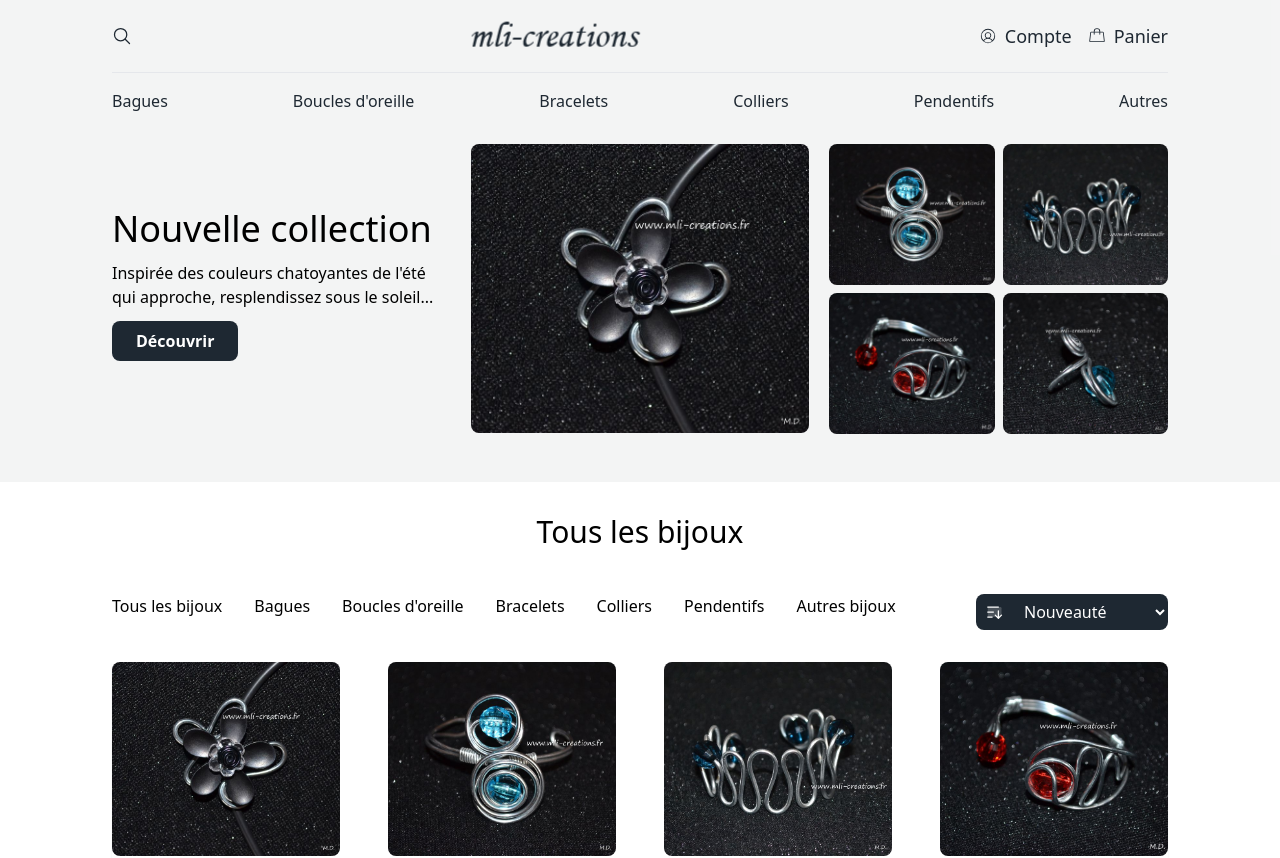
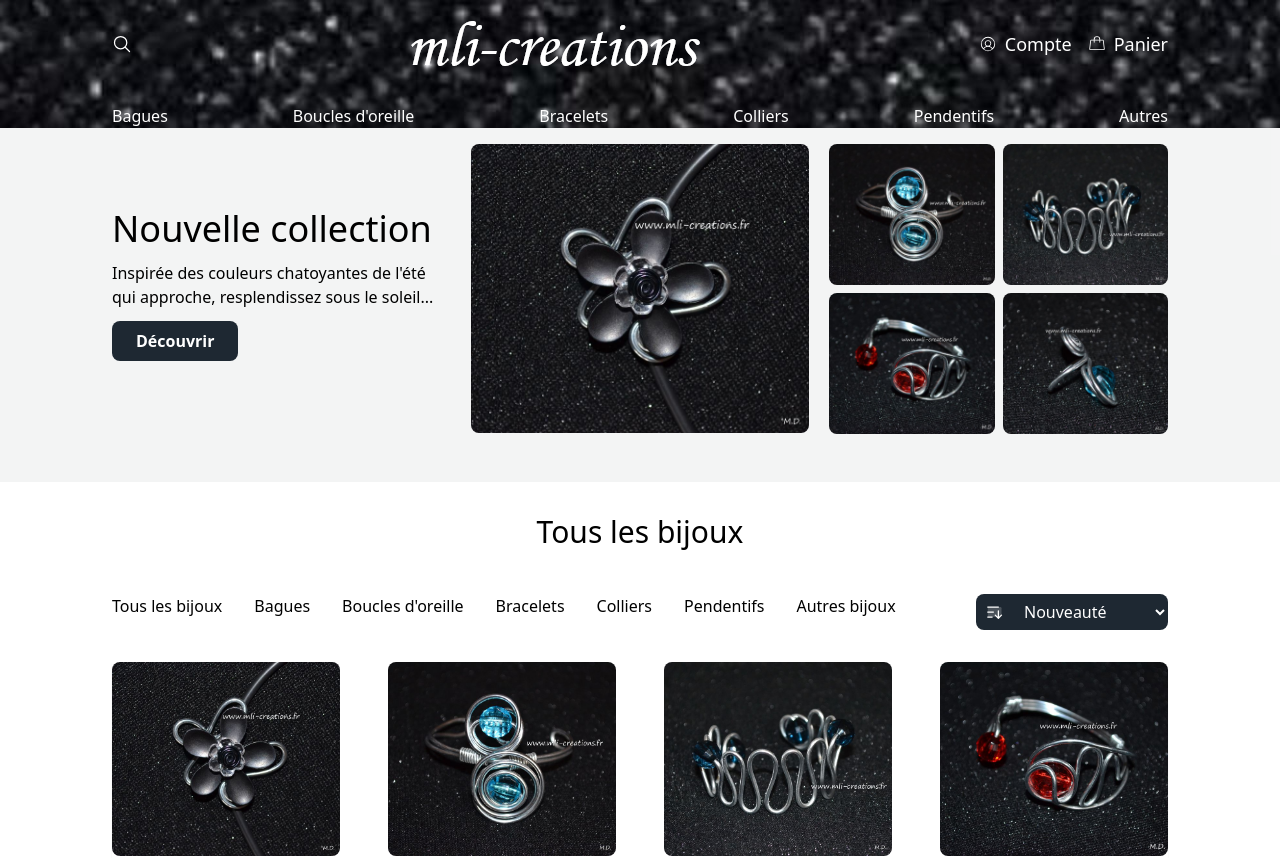
Before and after one commit to Sylvia-iannarelli/mli-creations-front, a React (Vite) app: page / in a window 1280 px wide. Shown: the top 858 px of the page. Built offline with nearby package versions, Linux system fonts and the light colour scheme.

Commit message:
bg-navbar, redisposition bannière, correction logo

```diff
--- a/src/components/Navbar.jsx
+++ b/src/components/Navbar.jsx
@@ -3,7 +3,7 @@ import { IoSearchOutline } from "react-icons/io5"
 import { PiUserCircleLight } from "react-icons/pi";
 import { PiHandbagLight } from "react-icons/pi";
 import { LiaBarsSolid } from "react-icons/lia";
-import logo from "/Logo-mli-creations.png"
+import logo from "/Logo-mli-creations-blanc.png"
 import { Link } from 'react-router-dom';
 import { LiaTimesSolid } from "react-icons/lia";
 
@@ -23,35 +23,33 @@ const Navbar = () => {
     {title: "Autres", path: "/"}
   ]
   return (
-    <header className="max-w-screen-2xl mx-auto container xl:px-28 px-4 absolute top-0 right-0 left-0">
+    <header className="max-w-screen-2xl mx-auto container xl:px-28 px-4 top-0 right-0 left-0 fixed z-10 bg-[url('../../public/images/Capture-BG.JPG')]">
         <nav className="flex justify-between items-center container-fluid md:py-4 pt-6 pb-3">
-            <IoSearchOutline className='text-Black w-5 h-5 cursor-pointer hidden md:block'/>
+            <IoSearchOutline className='text-white w-5 h-5 cursor-pointer hidden md:block'/>
 
             {/* logo */}
-            <a href="/"><img src={logo} alt="logo de la marque mli-creations" /></a>
+            <a href="/"><img className="w-50" src={logo} alt="logo de la marque mli-creations" /></a>
 
             {/* boutons compte et panier */}
-            <div className="text-lg text-Black sm:flex items-center gap-4 hidden">
+            <div className="text-lg text-white sm:flex items-center gap-4 hidden">
                 <a href="/" className="flex items-center gap-2">{<PiUserCircleLight />} Compte</a>
                 <a href="/" className="flex items-center gap-2">{<PiHandbagLight />} Panier</a>
             </div>
 
             {/*  navbar pour petits écrans*/}
-            <div className='sm:hidden'>
+            <div className='sm:hidden w-6 h-6'>
               <button onClick={toggleMenu}>
                 {
-                  isMenuOpen ? <LiaTimesSolid className='w-6 h-6 text-Black' /> : <LiaBarsSolid className='w-6 h-6 text-Black' />
+                  isMenuOpen ? <LiaTimesSolid className='w-6 h-6 text-white' /> : <LiaBarsSolid className='w-6 h-6 text-white' />
                 }
               </button>
             </div>
 
         </nav>
 
-        <hr />
-
         {/* Menu catégories */}
         <div className='pt-4'>
-          <ul className='lg:flex items-center justify-between text-Black hidden'>
+          <ul className='lg:flex items-center justify-between text-white hidden'>
             {
               navItems.map(({title, path}) => (
                 <li key={title} className='hover:text-orange-500'>
--- a/src/pages/home/Banner.jsx
+++ b/src/pages/home/Banner.jsx
@@ -4,7 +4,15 @@ import { Link } from 'react-router-dom'
 const Banner = () => {
   return (
     <div className='max-w-screen-2xl mx-auto container bg-primaryBG py-12 xl:px-28 px-4'>
-        <div className='pt-24 flex flex-col md:flex-row-reverse justify-between items-center gap-5'>
+        <div className='pt-24 flex flex-col md:flex-row justify-between items-center gap-5'>
+            <div className='md:w-1/2'>
+                <h1 className='text-4xl font-light mb-3'>Nouvelle collection</h1>
+                <p className='text-l mb-3'>Inspirée des couleurs chatoyantes de l&apos;été qui approche, resplendissez sous le soleil...</p>
+                <button className='bg-Black hover:bg-orange-500 px-6 py-2 mb-2 text-white font-semibold rounded-lg'>Découvrir</button>
+            </div>
+            <div className='md:w-1/2'>
+                <Link to="/"><img className='w-full hover:scale-105 transition-all duration-200 rounded-lg' src="/images/favoris/image3.jpg" alt="" /></Link>
+            </div>
             <div className='md:w-1/2'>
                 <div className='grid grid-cols-2 gap-2'>
                 <Link to="/"><img className='w-full hover:scale-105 transition-all duration-200 rounded-lg' src="/images/favoris/image1.jpg" alt="" /></Link>
@@ -13,14 +21,6 @@ const Banner = () => {
                 <Link to="/"><img className='w-full hover:scale-105 transition-all duration-200 rounded-lg' src="/images/favoris/image4.jpg" alt="" /></Link>
                 </div>
             </div>
-            <div className='md:w-1/2'>
-                <Link to="/"><img className='w-full hover:scale-105 transition-all duration-200 rounded-lg' src="/images/favoris/image3.jpg" alt="" /></Link>
-            </div>
-            <div className='md:w-1/2'>
-                <h1 className='text-4xl font-light mb-3'>Nouvelle collection</h1>
-                <p className='text-l mb-3'>Inspirée des couleurs chatoyantes de l&apos;été qui approche, resplendissez sous le soleil...</p>
-                <button className='bg-Black hover:bg-orange-500 px-6 py-2 mb-2 text-white font-semibold rounded-lg'>Découvrir</button>
-            </div>
         </div>
     </div>
   )
```
Also changed, not shown: public/Logo-mli-creations-blanc.png (added), public/images/Capture-BG.JPG (added).
